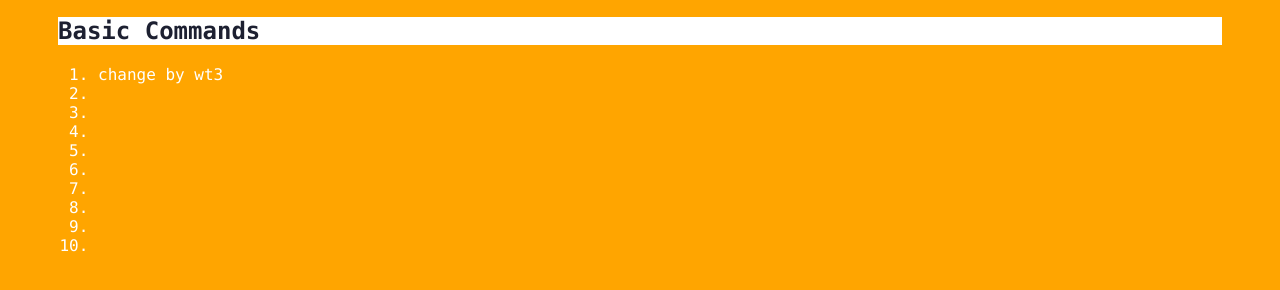
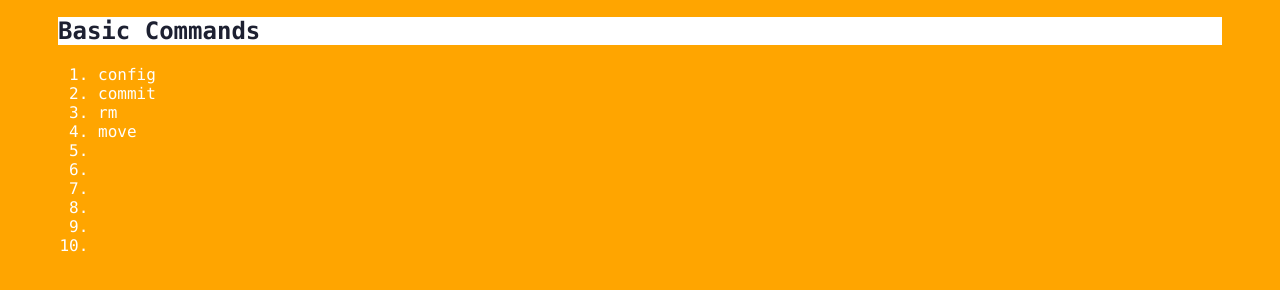
Before and after one commit to wanf425/git_learning, a plain HTML site: page index.html in a window 1280 px wide. Both pictures are taken after a click on the element "Basic Commands". Shown: the part 276-566 px from the top of the page. Drawn offline with Linux system fonts and the light colour scheme.

Commit message:
I want to change

```diff
--- a/index.html
+++ b/index.html
@@ -29,10 +29,10 @@
         <div class="accordion"><h1>Basic Commands</h1></div>
             <div class="panel">
                 <ol>
-                    <li>change by wt3</li>
-                    <li></li>
-                    <li></li>
-                    <li></li>
+                    <li>config</li>
+                    <li>commit</li>
+                    <li>rm</li>
+                    <li>move</li>
                     <li></li>
                     <li></li>
                     <li></li>
```
